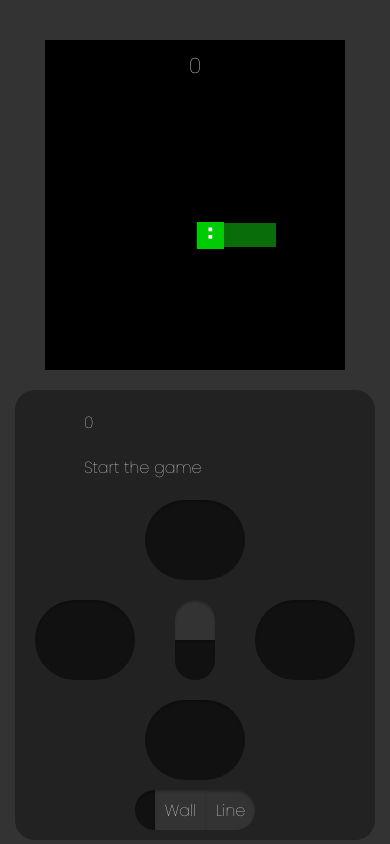
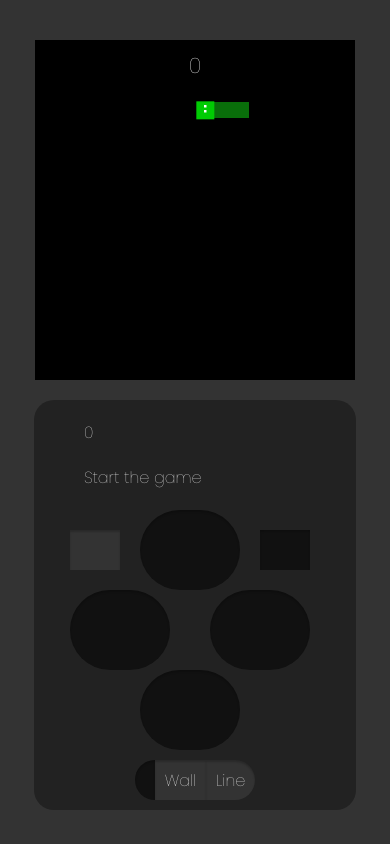
Before and after one commit to tonytomo/snake-game, a plain HTML site: page index.html in a window 390 px wide. Drawn offline with Linux system fonts and the light colour scheme; a web font is replaced by a local one.

Commit message:
Refactor game controls and button layout

```diff
--- a/index.html
+++ b/index.html
@@ -32,15 +32,34 @@
                     Start the game
                 </p>
                 <div class="controlBox">
+                    <div class="flex">
+                        <button
+                            type="button"
+                            onmousedown="play()"
+                            id="playButton"
+                            class="gameButton"
+                        >
+                            <i class="gg-play-button"></i>
+                        </button>
+
                         <button
                             disabled
                             type="button"
                             class="controlButton"
                             onmousedown="goUp()"
                         >
-                        <i class="gg-arrow-up"></i>
+                            <i class="gg-arrow-up"></i></button
+                        ><button
+                            disabled
+                            type="button"
+                            onmousedown="restart()"
+                            id="restartButton"
+                            class="gameButton"
+                        >
+                            <i class="gg-redo"></i>
                         </button>
-                    <div class="flex">
+                    </div>
+                    <div class="middle">
                         <button
                             disabled
                             type="button"
@@ -49,23 +68,6 @@
                         >
                             <i class="gg-arrow-left"></i>
                         </button>
-                        <div class="middleControl">
-                            <button
-                                type="button"
-                                onmousedown="play()"
-                                id="playButton"
-                            >
-                                <i class="gg-play-button"></i>
-                            </button>
-                            <button
-                                disabled
-                                type="button"
-                                onmousedown="restart()"
-                                id="restartButton"
-                            >
-                                <i class="gg-redo"></i>
-                            </button>
-                        </div>
                         <button
                             disabled
                             type="button"
--- a/js/main.js
+++ b/js/main.js
@@ -1,6 +1,6 @@
 // Initial variables
 const board_bg = "#111111";
-const gridSize = 30;
+const gridSize = 20;
 const fps = 60;
 const initialScore = 0;
 
--- a/js/snake.js
+++ b/js/snake.js
@@ -1,6 +1,6 @@
 // Initial variable
 const maxGrowingTime = 10;
-const initialSpeed = 3;
+const initialSpeed = 2;
 const initialSnakeLength = 20;
 const snake_col = "#00cc03";
 const snakeBody_col = "#096e0a";
@@ -33,8 +33,8 @@ function createNewSnake(
     startPointX = Math.round((window.innerWidth * 0.2) / (gridSize / 2)) *
         gridSize,
     startPointY = window.innerWidth < 600
-        ? Math.round((window.innerHeight * 0.1) / (gridSize / 2)) * gridSize
-        : Math.round((window.innerHeight * 0.2) / (gridSize / 2)) * gridSize,
+        ? Math.round((board.height * 0.1) / (gridSize / 2)) * gridSize
+        : Math.round((board.height * 0.2) / (gridSize / 2)) * gridSize,
     snakeLength = initialSnakeLength,
     snakeSpeed = initialSpeed
 ) {
--- a/style.css
+++ b/style.css
@@ -120,7 +120,14 @@ canvas {
     flex-direction: column;
     justify-content: center;
     align-items: center;
-    gap: 10px;
+    margin-right: 10px;
+}
+
+.middle {
+    display: flex;
+    justify-content: center;
+    align-items: center;
+    gap: 40px;
 }
 
 .controlButton {
@@ -131,25 +138,11 @@ canvas {
     display: flex;
     justify-content: center;
     align-items: center;
-    gap: 10px;
+    gap: 20px;
 }
 
-.middleControl {
-    display: flex;
-    flex-direction: row;
-    justify-content: center;
-    align-items: center;
-    padding-right: 10px;
-}
-
-.middleControl > *:first-child {
-    width: 40px;
-    border-radius: 100px 0 0 100px !important;
-}
-
-.middleControl > *:last-child {
-    width: 40px;
-    border-radius: 0 100px 100px 0 !important;
+.gameButton {
+    width: 50px;
 }
 
 .drawerBox {
@@ -187,18 +180,6 @@ canvas {
     .controlBox {
         margin-top: 10px;
         margin-bottom: 10px;
-    }
-    .middleControl {
-        flex-direction: column;
-        width: 100px;
-        height: 100px;
-        padding: 0;
-    }
-    .middleControl > *:first-child {
-        border-radius: 100px 100px 0 0 !important;
-    }
-    .middleControl > *:last-child {
-        border-radius: 0 0 100px 100px !important;
     }
     .controlButton {
         display: flex !important;
```
Lines whose indentation alone changed are shown as unchanged.
